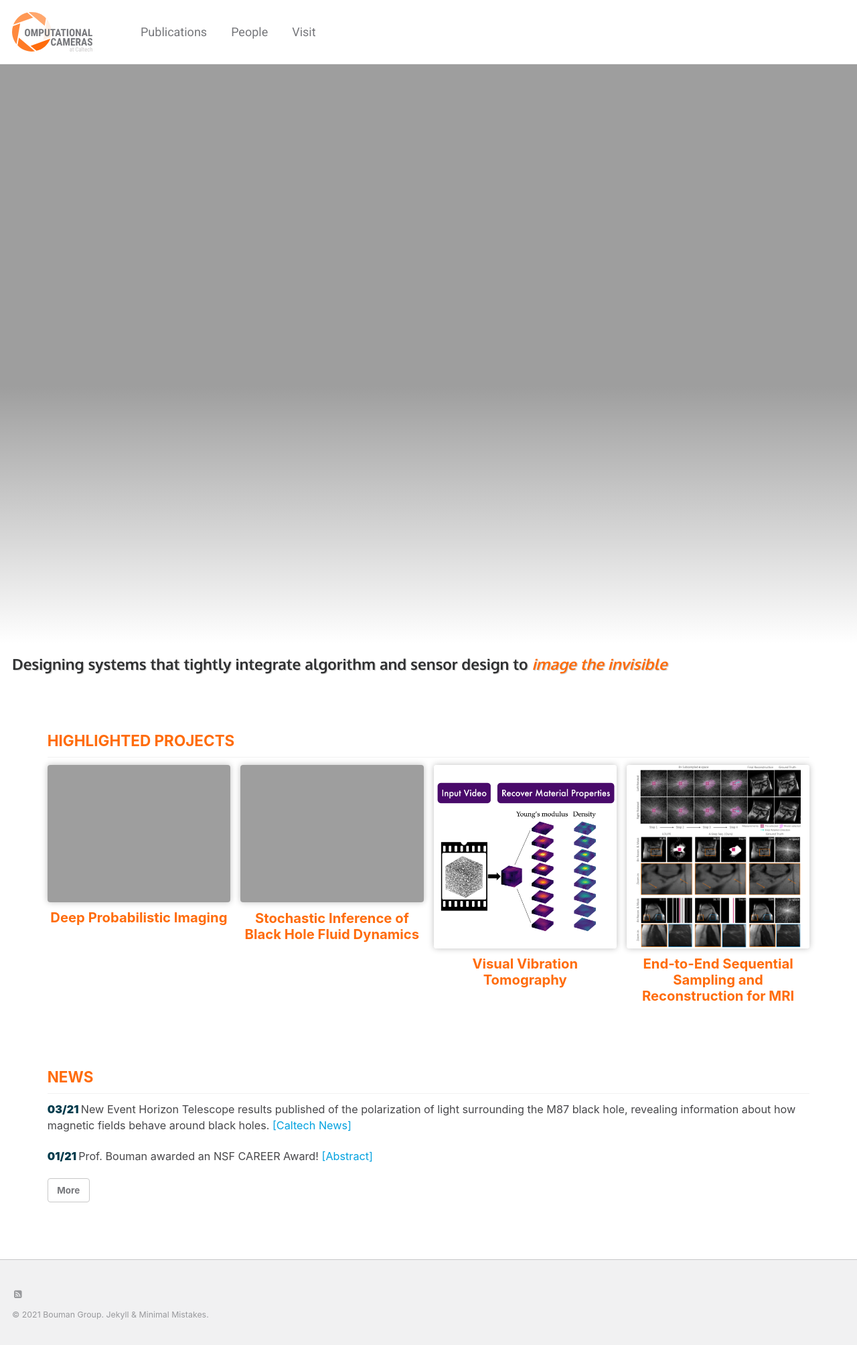
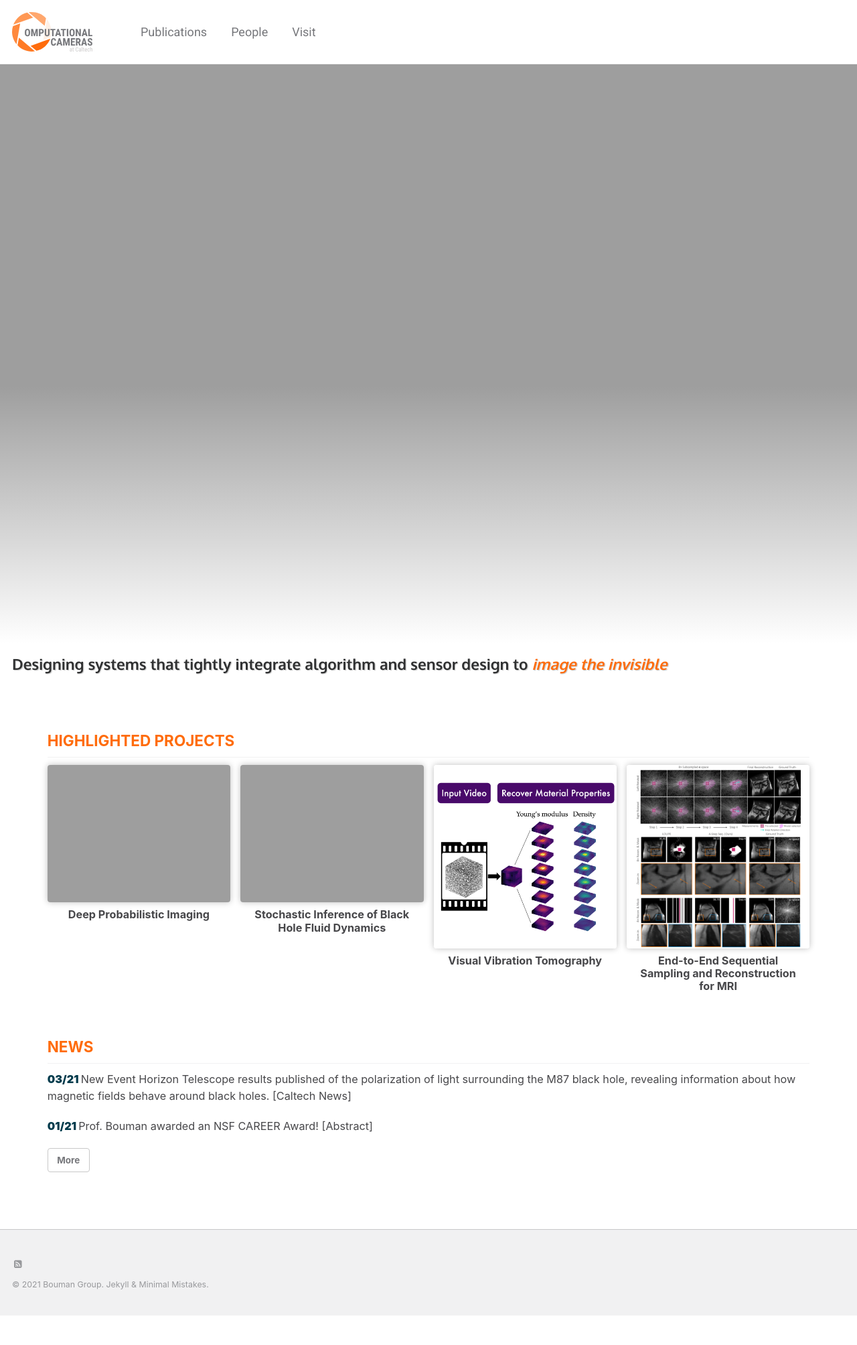
Before and after one commit to boumangroup/boumangroup.github.io, a Jekyll site: the page built from index.html, in a window 1280 px wide. Shown: the whole page at 67% size. Built offline with Jekyll 4.4.1, drawn with Linux system fonts in a browser that asks for light colours; a script that is not in the unit is left out; the list of posts is cut into pages by our own code; after the commit the page ends 1964 px from its top, so only the background shows below that.

Commit message:
fix tile sizes for small screen

```diff
--- a/_includes/publication-highlight-single.html
+++ b/_includes/project-highlight-single.html
@@ -17,12 +17,12 @@
                 alt="">
             </a>
         </div>
-    </div>
-    <div class="project-highlights__item-text">
-        <a href={{ publication.link }} target="_blank">
-            <h2 class="project-highlights__item-title">
-            {{ publication.title | markdownify }}
-            </h2>
-        </a>
+        <div class="project-highlights__item-text">
+            <a href={{ publication.link }} target="_blank">
+                <h3 class="project-highlights__item-title">
+                {{ publication.title | markdownify }}
+                </h3>
+            </a>
+        </div>
     </div>
 </div>
--- a/assets/_scss/_tiles.scss
+++ b/assets/_scss/_tiles.scss
@@ -71,38 +71,37 @@
   display: grid;
   grid-template-columns: repeat(4, 1fr);
   grid-gap: 15px;
-}
 
-.project-highlights__item {
-  box-shadow: 0 0 10px rgba(#000, 0.25);
-  border-radius: $border-radius;
-  overflow: hidden;
-}
-
-.project-highlights__item-text {
-  width: 100%;
-  float: center;
-  text-align: center;
-
-  a {
-    color: $caltech-orange;
+  @media (max-width: $small) {
+    grid-template-columns: repeat(2, 1fr);
   }
 }
 
 .project-highlights__item-teaser {
+  box-shadow: 0 0 10px rgba(#000, 0.25);
+  border-radius: $border-radius;
+  overflow: hidden;
   width: 100%;
   height: auto;
+}
 
-  a {
-    color: $caltech-orange;
-  }
+.project-highlights__item-text {
+  height: 100%;
 }
 
 .page__content {
 
   .project-highlights__item-title {
     margin-top: 0.5em;
+    padding: 0 0.5em 0 0.5em;
     border-bottom: none;
+    text-align: center;
+  }
+  h3 {
+    color: $dark-gray;
+  }
+  a {
+    color: $dark-gray;
   }
 }
 
--- a/assets/_scss/_variables.scss
+++ b/assets/_scss/_variables.scss
@@ -49,6 +49,7 @@
    ========================================================================== */
 
 $caltech-orange             : #ff6c0c;
+$light-orange               : mix(white, $caltech-orange, 20%);
 $bold-color                 : #F9BE00;
 
 $gray                       : #76777B;
--- a/index.html
+++ b/index.html
@@ -21,7 +21,7 @@
 <h2 class="home-header" style="margin-top: 0;">Highlighted Projects</h2>
 <div class="tiles__container">
   {% for publication in site.data.publications.highlight %}
-    {% include publication-highlight-single.html %}
+    {% include project-highlight-single.html %}
   {% endfor %}
 </div>
 
```
Also changed, not shown: assets/css/main.css.
